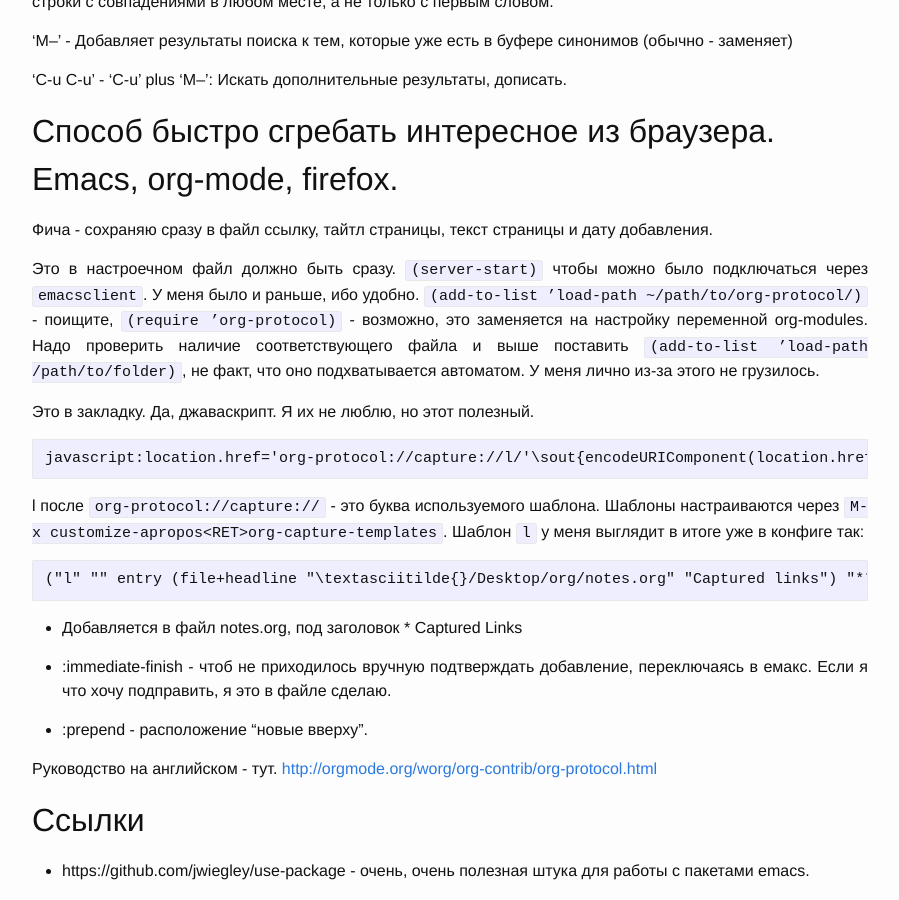
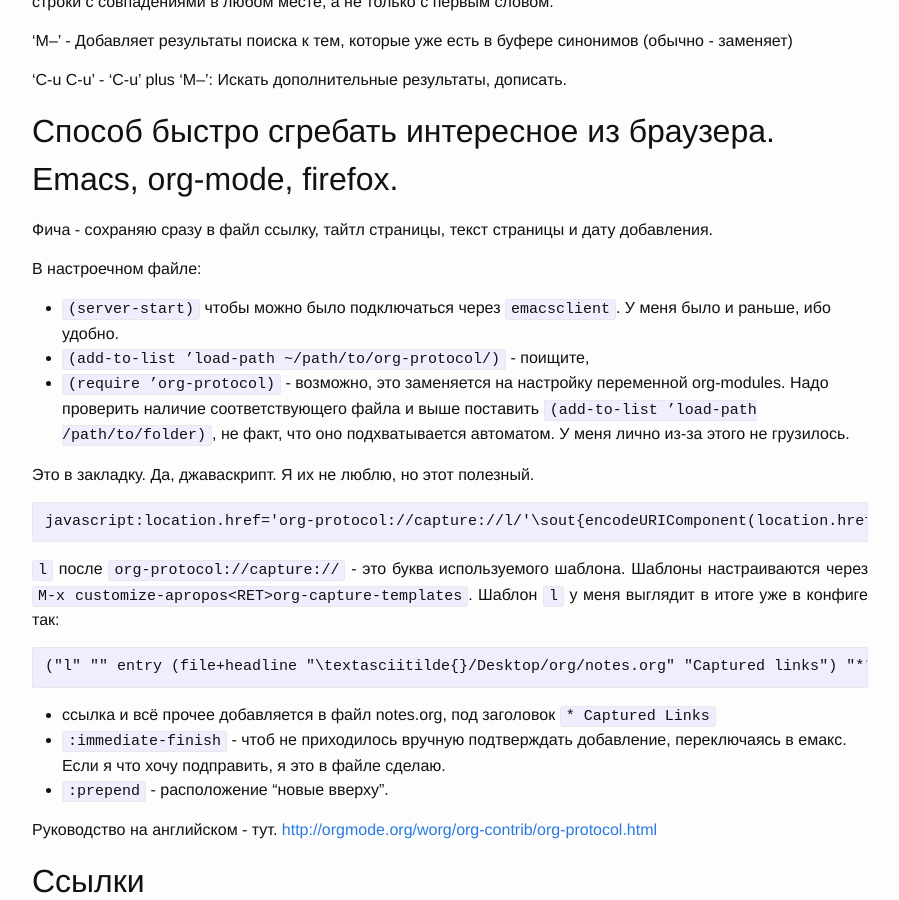
Before and after one commit to ladykosha/ladykosha.github.io, a Jekyll site: the page built from pages/emacs.md, in a window 1280 px wide and 900 px high, scrolled down 1719 px. Shown: the whole window, without its empty margins (190-1089 px from the left). Built offline with Jekyll 4.4.1, drawn with Linux system fonts in a browser that asks for light colours; comment, search, counter and statistics services are not loaded.

Commit message:
Мелкое.

```diff
--- a/pages/emacs.md
+++ b/pages/emacs.md
@@ -76,21 +76,23 @@
 
 Фича - сохраняю сразу в файл ссылку, тайтл страницы, текст страницы и дату добавления.
 
-Это в настроечном файл должно быть сразу. `(server-start)` чтобы можно было подключаться через `emacsclient`. У меня было и раньше, ибо удобно. `(add-to-list ’load-path ~/path/to/org-protocol/)` - поищите, `(require ’org-protocol)` - возможно, это заменяется на настройку переменной org-modules. Надо проверить наличие соответствующего файла и выше поставить `(add-to-list ’load-path /path/to/folder)`, не факт, что оно подхватывается автоматом. У меня лично из-за этого не грузилось.
+В настроечном файле:
+
+- `(server-start)` чтобы можно было подключаться через `emacsclient`. У меня было и раньше, ибо удобно.
+- `(add-to-list ’load-path ~/path/to/org-protocol/)` - поищите,
+- `(require ’org-protocol)` - возможно, это заменяется на настройку переменной org-modules. Надо проверить наличие соответствующего файла и выше поставить `(add-to-list ’load-path /path/to/folder)`, не факт, что оно подхватывается автоматом. У меня лично из-за этого не грузилось.
 
 Это в закладку. Да, джаваскрипт. Я их не люблю, но этот полезный.
 
     javascript:location.href='org-protocol://capture://l/'\sout{encodeURIComponent(location.href)}'/'\sout{encodeURIComponent(document.title)}'/'+encodeURIComponent(window.getSelection())
 
-l после `org-protocol://capture://` - это буква используемого шаблона. Шаблоны настраиваются через `M-x customize-apropos<RET>org-capture-templates`. Шаблон `l` у меня выглядит в итоге уже в конфиге так:
+`l` после `org-protocol://capture://` - это буква используемого шаблона. Шаблоны настраиваются через `M-x customize-apropos<RET>org-capture-templates`. Шаблон `l` у меня выглядит в итоге уже в конфиге так:
 
     ("l" "" entry (file+headline "\textasciitilde{}/Desktop/org/notes.org" "Captured links") "** \%:description
 
--   Добавляется в файл notes.org, под заголовок \* Captured Links
-
--   :immediate-finish - чтоб не приходилось вручную подтверждать добавление, переключаясь в емакс. Если я что хочу подправить, я это в файле сделаю.
-
--   :prepend - расположение “новые вверху”.
+- ссылка и всё прочее добавляется в файл notes.org, под заголовок `* Captured Links`
+- `:immediate-finish` - чтоб не приходилось вручную подтверждать добавление, переключаясь в емакс. Если я что хочу подправить, я это в файле сделаю.
+- `:prepend` - расположение “новые вверху”.
 
 Руководство на английском - тут. <http://orgmode.org/worg/org-contrib/org-protocol.html>
 
@@ -98,43 +100,23 @@
 ------
 
 -   https://github.com/jwiegley/use-package - очень, очень полезная штука для работы с пакетами emacs.
-
 -   punchagan/org2blog - GitHub <https://github.com/punchagan/org2blog> \[2011-03-31 Чтв 08:37\]
-
 -   http://xtalk.msk.su/ ott/ru/emacs/ Статьи про Emacs и не только
-
 -   http://orgmode.org/
-
 -   init.el at master from rpdillon/emacs-config - GitHub - \[2011-03-09 Срд 16:14\] https://github.com/rpdillon/emacs-config/blob/master/init.el - Bootstrap the Emacs environment to load literate Emacs initialization files.
-
 -   rigidus/.emacs.d - GitHub <https://github.com/rigidus/.emacs.d> \[2011-04-08 Птн 15:02\] Рабочее emacs-окружение. Подробное описание установки находится в нем самом в каталоге ./my-mans
-
 -   Org-mode - как его использует конкретный человек - Bernt Hansen http://doc.norang.ca/org-mode.html
-
 -   http://myemacs.ru/ 1260361799 emacs,tips Немного о GNU Emacs &lt;DD&gt;Блог с простенькими советами
-
 -   Emacs Advanced dired Tips (File Management) <http://xahlee.org/emacs/emacs_dired_tips.html> \[2011-07-15 Птн 00:37\]
-
 -   <http://tuhdo.github.io/index.html> - Emacs Mini Manual, helm, projectile.
-
 -   deepin/deepin-emacs - GitCafe https://gitcafe.com/deepin/deepin-emacs/tree/master/site-lisp/extensions \[2016-02-20 Сб 01:14\] и Deepin Emacs: a emacs with Webkit browser - Emacs & Emacsist http://emacsist.com/10542 \[2016-02-20 Сб 01:13\]
-
 -   Emacs & Emacsist http://emacsist.com/ \[2016-02-20 Сб 00:58\]
-
 -   proselint http://proselint.com/ \[2016-02-20 Сб 00:58\]
-
 -   package - Using cheatsheet.el and adding cheats to it - Emacs Stack Exchange http://emacs.stackexchange.com/questions/20308/using-cheatsheet-el-and-adding-cheats-to-it 2016-02-15 Пн 23:38
-
 -   Emacs Stack Exchange http://emacs.stackexchange.com/ 2016-02-15 Пн 23:34
-
 -   https://github.com/madsdk/yasnippets-latex/tree/master/snippets
-
 -   Руководство по emacs &lt;http://ergoemacs.org/emacs/emacs.html&gt;
-
 -   Практический emacs-lisp http://ergoemacs.org/emacs/elisp.html и прочее на http://ergoemacs.org/index.html тоже занятное есть.
-
 -   Что-то про настройки орг-мода http://www.xiangji.me/2015/07/13/a-few-of-my-org-mode-customizations/ и http://emacs.readthedocs.org/en/latest/org\_mode.html
-
 -   https://github.com/wuliang/MyEmacsConfig/blob/master/wl.el - что-то мне тут казалось занятным.
-
 -   https://github.com/dimitri/el-get - el-get, более развесистый менеджер пакетов, использующий package.el как один из методов.
```
Also changed, not shown: _posts/2016-04-28-tatemae.md (+2 -2 lines).
